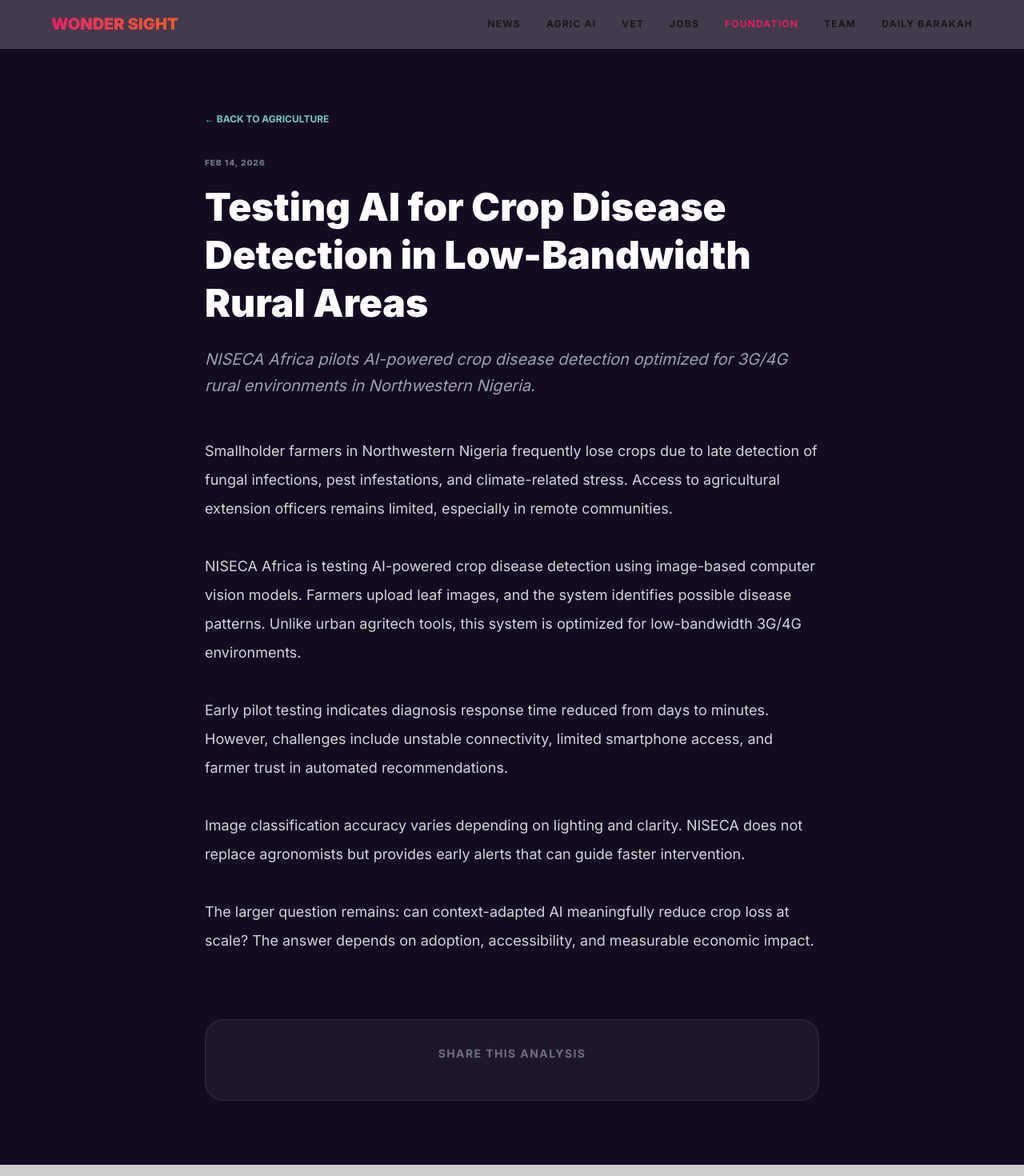
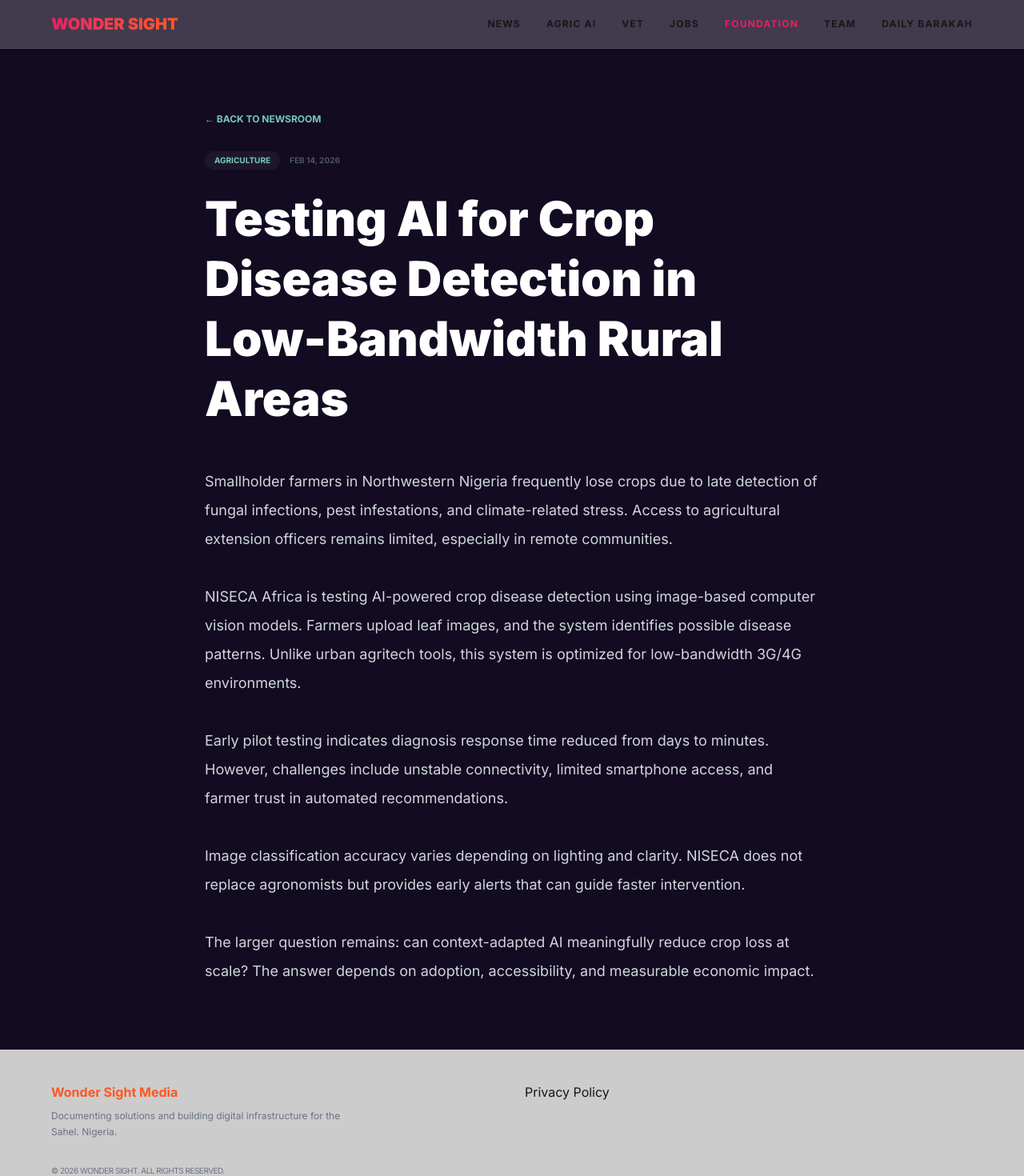
Before and after one commit to musaalamin/wondersight-media, a Next.js app: page /news/agriculture/niseca-maize-rust-gusau in a window 1280 px wide. Shown: the top 1470 px of the page at 80% size. Built offline with nearby package versions, Linux system fonts and the light colour scheme.

Commit message:
Fix: Finalizing dynamic route structure for articles

```diff
--- a/src/app/news/[category]/[slug]/page.tsx
+++ b/src/app/news/[category]/[slug]/page.tsx
@@ -4,32 +4,35 @@ import articles from '@/lib/articles.json';
 import { notFound } from 'next/navigation';
 
 export default function ArticlePage({ params }: { params: { category: string, slug: string } }) {
-  // Find the specific article in your JSON
+  // Find article by matching the slug exactly
   const article = articles.find(a => a.slug === params.slug);
 
-  if (!article) return notFound();
+  if (!article) {
+    console.log("Article not found for slug:", params.slug);
+    return notFound();
+  }
 
   return (
     <main className="min-h-screen bg-[#120B21] text-white py-20 px-6">
       <article className="max-w-3xl mx-auto">
-        <Link href={`/news/${params.category}`} className="text-[#75C9B7] text-xs font-bold uppercase mb-8 block">
-          ← Back to {params.category}
+        <Link href="/news" className="text-[#75C9B7] text-xs font-bold uppercase mb-8 block">
+          ← Back to Newsroom
         </Link>
 
         <header className="mb-12">
-          <span className="text-[10px] font-black uppercase tracking-widest text-gray-500">{article.date}</span>
-          <h1 className="text-4xl md:text-5xl font-black mt-4 mb-6 leading-tight">{article.title}</h1>
-          <p className="text-xl text-gray-400 italic leading-relaxed">{article.excerpt}</p>
+          <div className="flex gap-3 items-center mb-6">
+             <span className="px-3 py-1 bg-white/5 rounded-full text-[10px] font-bold uppercase text-[#75C9B7]">
+                {article.category}
+             </span>
+             <span className="text-[10px] font-bold text-gray-600">{article.date}</span>
+          </div>
+          <h1 className="text-4xl md:text-6xl font-black mb-8 leading-tight">{article.title}</h1>
         </header>
 
-        <div className="prose prose-invert max-w-none text-gray-300 leading-loose text-lg whitespace-pre-wrap">
-          {article.content}
-        </div>
-
-        <div className="mt-20 p-8 bg-white/5 rounded-3xl border border-white/10 text-center">
-          <p className="text-sm text-gray-500 mb-4 font-bold uppercase tracking-widest">Share this Analysis</p>
-          <div className="flex justify-center gap-4">
-            {/* Share buttons can go here later */}
+        {/* The Article Body */}
+        <div className="prose prose-invert max-w-none">
+          <div className="text-gray-300 leading-loose text-lg whitespace-pre-wrap">
+            {article.content}
           </div>
         </div>
       </article>
--- a/src/lib/articles.json
+++ b/src/lib/articles.json
@@ -3,7 +3,7 @@
     "id": "1",
     "title": "Can Community-Led Peace Dialogues Reduce Rural Violence in Zamfara?",
     "excerpt": "Exploring whether grassroots peace dialogues between traditional leaders, youth, and security actors can meaningfully reduce rural violence in conflict-affected communities.",
-    "category": "Governance & Security",
+    "category": "Governance-Security",
     "date": "FEB 15, 2026",
     "slug": "community-peace-dialogues-zamfara",
     "image": "/news/peace-dialogue.jpg",
@@ -23,7 +23,7 @@
     "id": "3",
     "title": "What Northern Youth Are Missing in NGO Job Applications",
     "excerpt": "An analysis of common skill gaps preventing qualified youth from securing NGO and development sector employment in Northern Nigeria.",
-    "category": "Youth & Intelligence",
+    "category": "Youth",
     "date": "FEB 13, 2026",
     "slug": "northern-youth-ngo-job-skills-gap",
     "image": "/news/youth-training.jpg",
```
